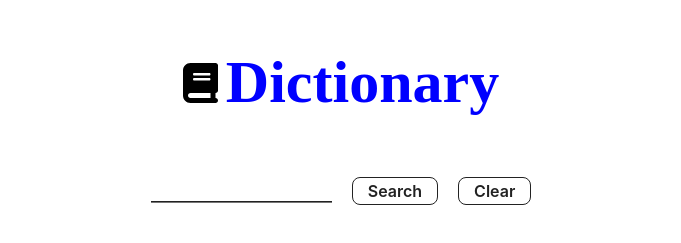
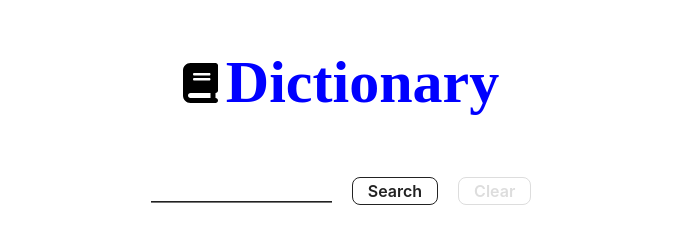
Before and after one commit to monaeman/my-dictionary-app, a React (Vite) app: page / in a window 1280 px wide. Shown: the top 243 px of the page, without its empty margins (299-980 px from the left). Built offline with nearby package versions, Linux system fonts and the light colour scheme.

Commit message:
fixed the useeffect bug code is running with no errors

```diff
--- a/src/App.jsx
+++ b/src/App.jsx
@@ -10,8 +10,8 @@ export default function App() {
   const [keyWord, setKeyWord] = useState("");
   const [result, setResult] = useState({});
 
-  async function handleSearch(e) {
-    e.preventDefault();
+  async function handleSearch() {
+    //e.preventDefault();
     const url = `https://dictionary-by-api-ninjas.p.rapidapi.com/v1/dictionary?word=${keyWord}`;
     const options = {
       method: "GET",
@@ -24,15 +24,15 @@ export default function App() {
     try {
       const response = await fetch(url, options);
       const result = await response.json();
-      console.log(result);
+      //console.log(result);
       setResult(result);
     } catch (error) {
       console.error(error);
     }
   }
 
-  useEffect((e) => {
-    handleSearch(e);
+  useEffect(() => {
+    console.log(result);
   }, []);
 
   function handleClear() {
@@ -60,7 +60,7 @@ export default function App() {
             Search
           </button>
           <button
-            disabled={!result}
+            disabled={!result.definition}
             className="button"
             type="button"
             onClick={handleClear}
--- a/src/components/ListDetails.jsx
+++ b/src/components/ListDetails.jsx
@@ -2,7 +2,7 @@ import React from "react";
 
 function ListDetails({ result }) {
   const loaded = () => {
-    console.log(result);
+    //console.log(result);
     return (
       <div className="card mt-20">
         <div className="p-20">
```
